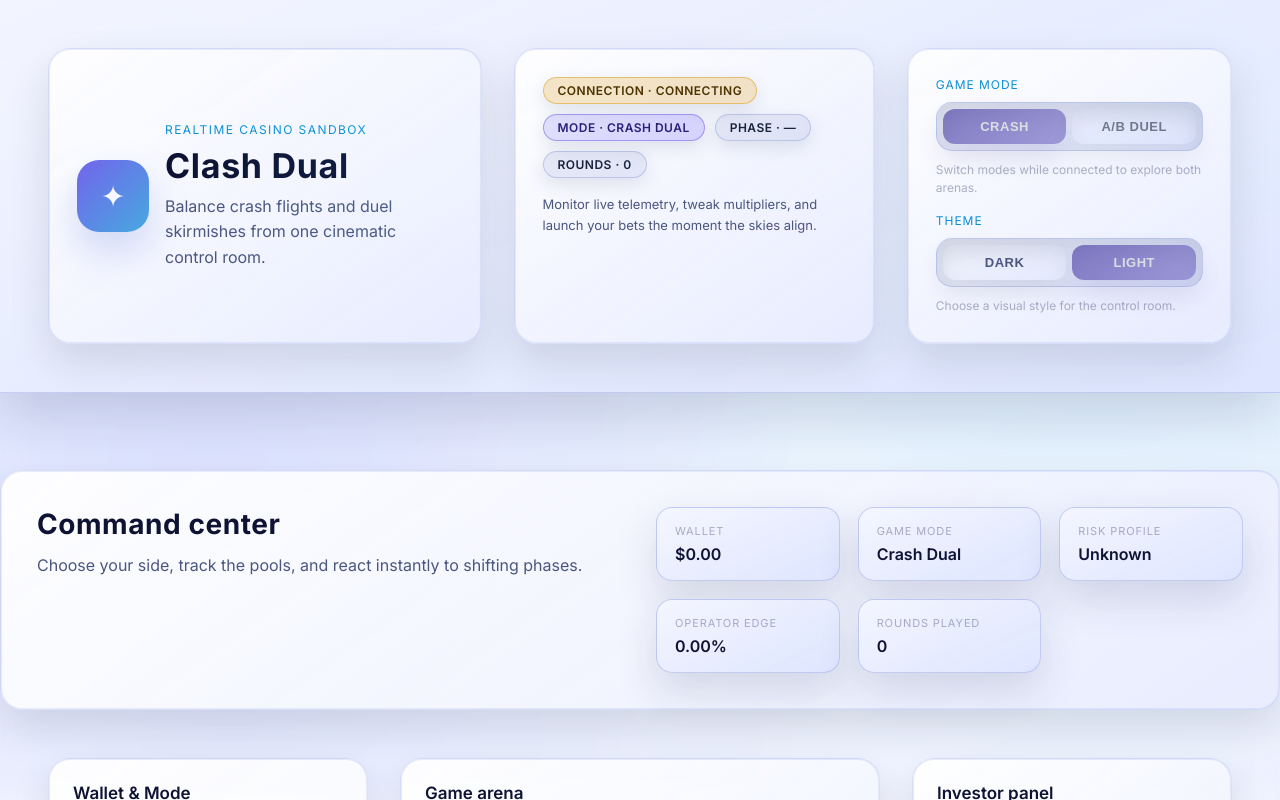
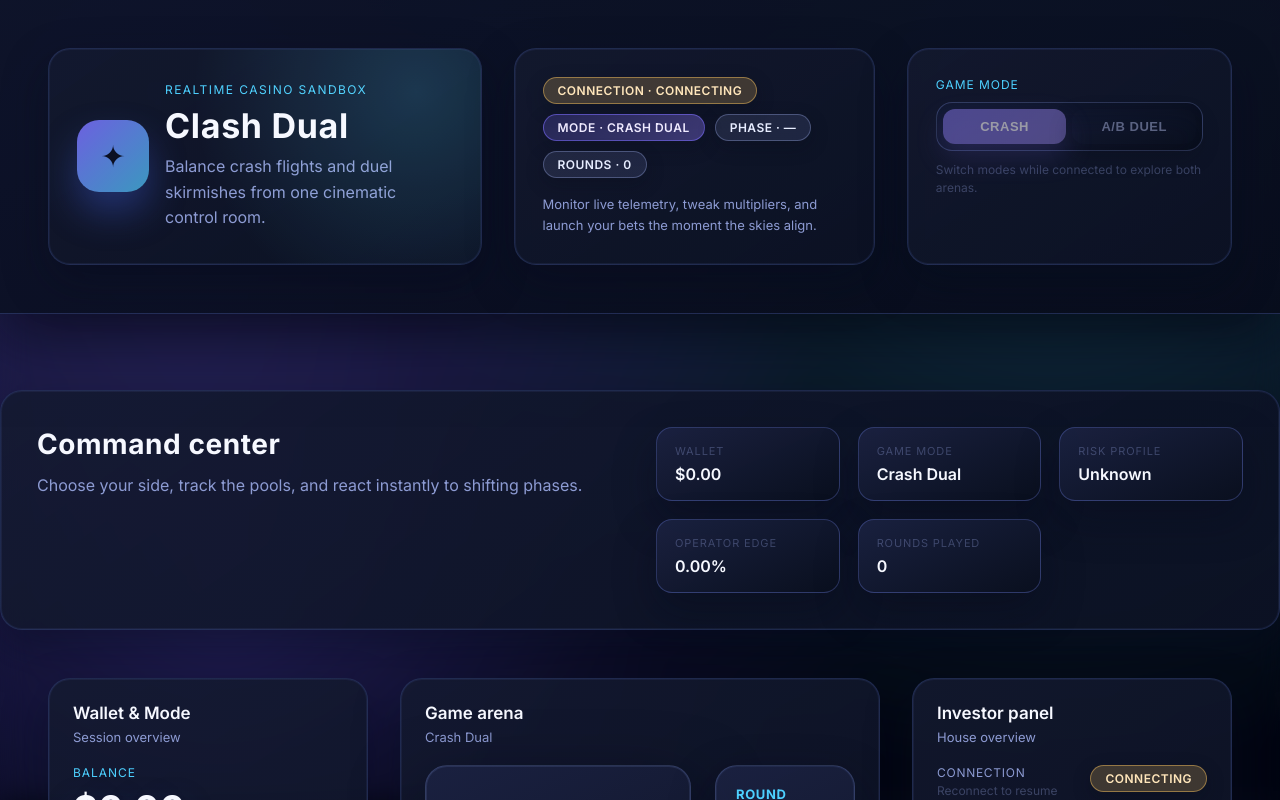
Before and after one commit to Dants12/clash-dual, a React (Vite) app in the folder client/: page / in a window 1280 px wide. Shown: the top 800 px of the page. Built offline with nearby package versions, Linux system fonts and the light colour scheme; no server answers.

Commit message:
Remove dynamic theme handling

```diff
--- a/client/src/App.tsx
+++ b/client/src/App.tsx
@@ -40,8 +40,6 @@ const phaseToneMap: Record<string, BadgeTone> = {
 
 const QUICK_TOPUPS = [500, 1_000, 2_500, 5_000, 10_000, 25_000];
 const BET_PRESETS = [500, 1_000, 2_500, 5_000, 10_000, 25_000, 50_000];
-const THEME_STORAGE_KEY = 'clash-dual-theme';
-
 const generateBetId = () => {
   const globalCrypto = typeof globalThis !== 'undefined' ? (globalThis as { crypto?: Crypto }).crypto : undefined;
   if (globalCrypto?.randomUUID) {
@@ -67,22 +65,6 @@ export default function App() {
   const [microStep, setMicroStep] = useState(1);
   const [targetInputs, setTargetInputs] = useState<Record<Side, string>>({ A: '', B: '' });
   const [targetRoundId, setTargetRoundId] = useState<string | null>(null);
-  const [theme, setTheme] = useState<'dark' | 'light'>(() => {
-    let initial: 'dark' | 'light' = 'dark';
-    if (typeof window !== 'undefined') {
-      const stored = window.localStorage.getItem(THEME_STORAGE_KEY);
-      if (stored === 'dark' || stored === 'light') {
-        initial = stored;
-      } else {
-        const prefersDark = window.matchMedia?.('(prefers-color-scheme: dark)').matches;
-        initial = prefersDark ? 'dark' : 'light';
-      }
-    }
-    if (typeof document !== 'undefined') {
-      document.documentElement.setAttribute('data-theme', initial);
-    }
-    return initial;
-  });
   const commit = (import.meta.env.VITE_COMMIT as string | undefined) || 'local';
   const lastBet = useRef<{
     amount: number;
@@ -187,26 +169,6 @@ export default function App() {
   const now = Date.now();
   const crashTimeLeft = crashRound ? Math.max(0, crashRound.endsAt - now) : 0;
   const duelTimeLeft = duelRound ? Math.max(0, duelRound.endsAt - now) : 0;
-
-  useEffect(() => {
-    if (typeof document === 'undefined') {
-      return;
-    }
-    document.documentElement.setAttribute('data-theme', theme);
-    if (typeof window !== 'undefined') {
-      window.localStorage.setItem(THEME_STORAGE_KEY, theme);
-    }
-  }, [theme]);
-
-  useEffect(() => {
-    if (typeof document === 'undefined') {
-      return;
-    }
-    const root = document.documentElement;
-    return () => {
-      root.removeAttribute('data-theme');
-    };
-  }, []);
 
   useEffect(() => {
     if (!crashRound) {
@@ -509,30 +471,6 @@ export default function App() {
               </button>
             </div>
             <p className="app-header__controls-hint">Switch modes while connected to explore both arenas.</p>
-          </div>
-          <div className="app-header__controls-group">
-            <span className="app-header__controls-label">Theme</span>
-            <div className="segmented segmented--spread" role="group" aria-label="Select interface theme">
-              <button
-                className="button button--muted"
-                type="button"
-                data-active={theme === 'dark'}
-                onClick={() => setTheme('dark')}
-                disabled={theme === 'dark'}
-              >
-                Dark
-              </button>
-              <button
-                className="button button--muted"
-                type="button"
-                data-active={theme === 'light'}
-                onClick={() => setTheme('light')}
-                disabled={theme === 'light'}
-              >
-                Light
-              </button>
-            </div>
-            <p className="app-header__controls-hint">Choose a visual style for the control room.</p>
           </div>
         </div>
       </header>
--- a/client/src/styles/app.css
+++ b/client/src/styles/app.css
@@ -7,10 +7,6 @@
   --gap-md: 16px;
   --gap-sm: 10px;
   --header-height: 92px;
-}
-
-:root[data-theme='dark'],
-:root:not([data-theme]) {
   color-scheme: dark;
   --color-page: #050816;
   --color-page-overlay: radial-gradient(circle at 12% 10%, rgba(124, 109, 255, 0.28), transparent 55%),
@@ -105,103 +101,6 @@
   --shadow-footer: 0 -22px 48px rgba(3, 5, 16, 0.5);
   --color-event: rgba(14, 22, 42, 0.9);
   --color-event-border: rgba(110, 132, 214, 0.22);
-}
-
-:root[data-theme='light'] {
-  color-scheme: light;
-  --color-page: #f5f6ff;
-  --color-page-overlay: radial-gradient(circle at 12% 10%, rgba(111, 133, 255, 0.25), transparent 55%),
-    radial-gradient(circle at 82% 12%, rgba(77, 208, 255, 0.18), transparent 54%),
-    radial-gradient(circle at 18% 78%, rgba(180, 196, 255, 0.25), transparent 52%),
-    linear-gradient(160deg, rgba(255, 255, 255, 0.9), rgba(235, 240, 255, 0.95));
-  --color-body: #1a223d;
-  --color-muted: #4b567f;
-  --color-faint: rgba(75, 86, 127, 0.45);
-  --color-primary: #5b4ae8;
-  --color-primary-soft: rgba(91, 74, 232, 0.12);
-  --color-secondary: #0c8fd6;
-  --color-secondary-soft: rgba(12, 143, 214, 0.12);
-  --color-success: #1e9e6f;
-  --color-success-soft: rgba(30, 158, 111, 0.16);
-  --color-warning: #d99100;
-  --color-warning-soft: rgba(217, 145, 0, 0.18);
-  --color-danger: #d6466c;
-  --color-danger-soft: rgba(214, 70, 108, 0.18);
-  --color-info: #4e6dd8;
-  --color-info-soft: rgba(78, 109, 216, 0.18);
-  --color-surface: linear-gradient(145deg, rgba(255, 255, 255, 0.95), rgba(232, 236, 255, 0.9));
-  --color-surface-strong: linear-gradient(155deg, rgba(244, 246, 255, 0.95), rgba(220, 228, 255, 0.9));
-  --color-border: rgba(150, 166, 230, 0.32);
-  --color-border-strong: rgba(122, 140, 210, 0.38);
-  --shadow-soft: 0 18px 40px rgba(15, 23, 45, 0.12), 0 0 0 1px rgba(145, 160, 220, 0.18) inset;
-  --shadow-strong: 0 28px 70px rgba(15, 23, 45, 0.18), 0 0 0 1px rgba(150, 168, 220, 0.2) inset;
-  --color-heading: #0e1333;
-  --color-header: linear-gradient(160deg, rgba(243, 245, 255, 0.95), rgba(220, 228, 255, 0.92));
-  --color-header-border: rgba(142, 158, 225, 0.45);
-  --shadow-header: 0 24px 50px rgba(20, 30, 70, 0.15);
-  --color-logo: linear-gradient(135deg, rgba(91, 74, 232, 0.85), rgba(12, 143, 214, 0.75));
-  --color-logo-ink: #f7f9ff;
-  --shadow-logo: 0 20px 36px rgba(140, 160, 230, 0.35);
-  --color-summary-border: rgba(142, 158, 225, 0.45);
-  --shadow-summary: 0 18px 40px rgba(35, 48, 90, 0.15);
-  --shadow-badge: 0 6px 18px rgba(35, 48, 90, 0.12);
-  --shadow-segmented: 0 12px 28px rgba(35, 48, 90, 0.18) inset;
-  --badge-default-bg: rgba(120, 135, 200, 0.12);
-  --badge-primary-bg: linear-gradient(135deg, rgba(91, 74, 232, 0.16), rgba(132, 114, 255, 0.28));
-  --badge-primary-border: rgba(91, 74, 232, 0.45);
-  --badge-primary-text: #2b207a;
-  --badge-secondary-bg: linear-gradient(135deg, rgba(12, 143, 214, 0.2), rgba(0, 132, 190, 0.3));
-  --badge-secondary-border: rgba(12, 143, 214, 0.5);
-  --badge-secondary-text: #0f2c4a;
-  --badge-muted-bg: rgba(120, 135, 200, 0.16);
-  --badge-muted-border: rgba(120, 135, 200, 0.35);
-  --badge-muted-text: #1a223d;
-  --badge-info-bg: rgba(78, 109, 216, 0.18);
-  --badge-info-border: rgba(78, 109, 216, 0.45);
-  --badge-info-text: #203066;
-  --badge-success-bg: rgba(30, 158, 111, 0.18);
-  --badge-success-border: rgba(30, 158, 111, 0.4);
-  --badge-success-text: #0f3d2a;
-  --badge-warning-bg: rgba(217, 145, 0, 0.22);
-  --badge-warning-border: rgba(217, 145, 0, 0.45);
-  --badge-warning-text: #4c3300;
-  --badge-danger-bg: rgba(214, 70, 108, 0.2);
-  --badge-danger-border: rgba(214, 70, 108, 0.45);
-  --badge-danger-text: #4f1726;
-  --button-text: #ffffff;
-  --button-primary-bg: linear-gradient(135deg, rgba(91, 74, 232, 0.92), rgba(132, 114, 255, 0.88));
-  --button-primary-shadow: 0 16px 32px rgba(86, 74, 196, 0.25);
-  --button-secondary-bg: linear-gradient(135deg, rgba(12, 143, 214, 0.92), rgba(0, 132, 190, 0.88));
-  --button-secondary-shadow: 0 16px 32px rgba(12, 143, 214, 0.22);
-  --button-muted-bg: linear-gradient(135deg, rgba(240, 243, 255, 0.9), rgba(220, 228, 255, 0.85));
-  --button-muted-text: #445073;
-  --button-muted-shadow: 0 10px 24px rgba(40, 48, 80, 0.12);
-  --segmented-active-bg: linear-gradient(135deg, rgba(91, 74, 232, 0.95), rgba(132, 114, 255, 0.85));
-  --segmented-active-color: #ffffff;
-  --segmented-active-shadow: 0 12px 28px rgba(86, 74, 196, 0.25);
-  --color-input-bg: linear-gradient(145deg, rgba(248, 249, 255, 0.95), rgba(230, 234, 255, 0.95));
-  --color-input-border: rgba(142, 158, 225, 0.35);
-  --color-input-border-focus: rgba(91, 74, 232, 0.65);
-  --color-input-ring: rgba(91, 74, 232, 0.28);
-  --color-panel: rgba(236, 240, 255, 0.88);
-  --color-panel-alt: rgba(228, 233, 255, 0.7);
-  --color-panel-border: rgba(142, 158, 225, 0.38);
-  --color-panel-border-strong: rgba(142, 158, 225, 0.35);
-  --shadow-panel: 0 18px 32px rgba(35, 48, 90, 0.15);
-  --shadow-panel-strong: 0 18px 30px rgba(35, 48, 90, 0.18);
-  --shadow-balance: 0 8px 18px rgba(35, 48, 90, 0.18);
-  --color-scrollbar-thumb: rgba(132, 114, 255, 0.35);
-  --color-scrollbar-track: rgba(210, 218, 255, 0.6);
-  --color-chip-border: rgba(142, 158, 225, 0.4);
-  --color-side-a-border: rgba(105, 142, 255, 0.55);
-  --color-side-b-border: rgba(232, 135, 180, 0.48);
-  --color-canvas: rgba(244, 247, 255, 0.95);
-  --color-canvas-border: rgba(142, 158, 225, 0.35);
-  --color-footer: rgba(236, 240, 255, 0.92);
-  --color-footer-border: rgba(142, 158, 225, 0.38);
-  --shadow-footer: 0 -22px 48px rgba(35, 48, 90, 0.12);
-  --color-event: rgba(236, 240, 255, 0.95);
-  --color-event-border: rgba(142, 158, 225, 0.35);
 }
 
 *,
```
